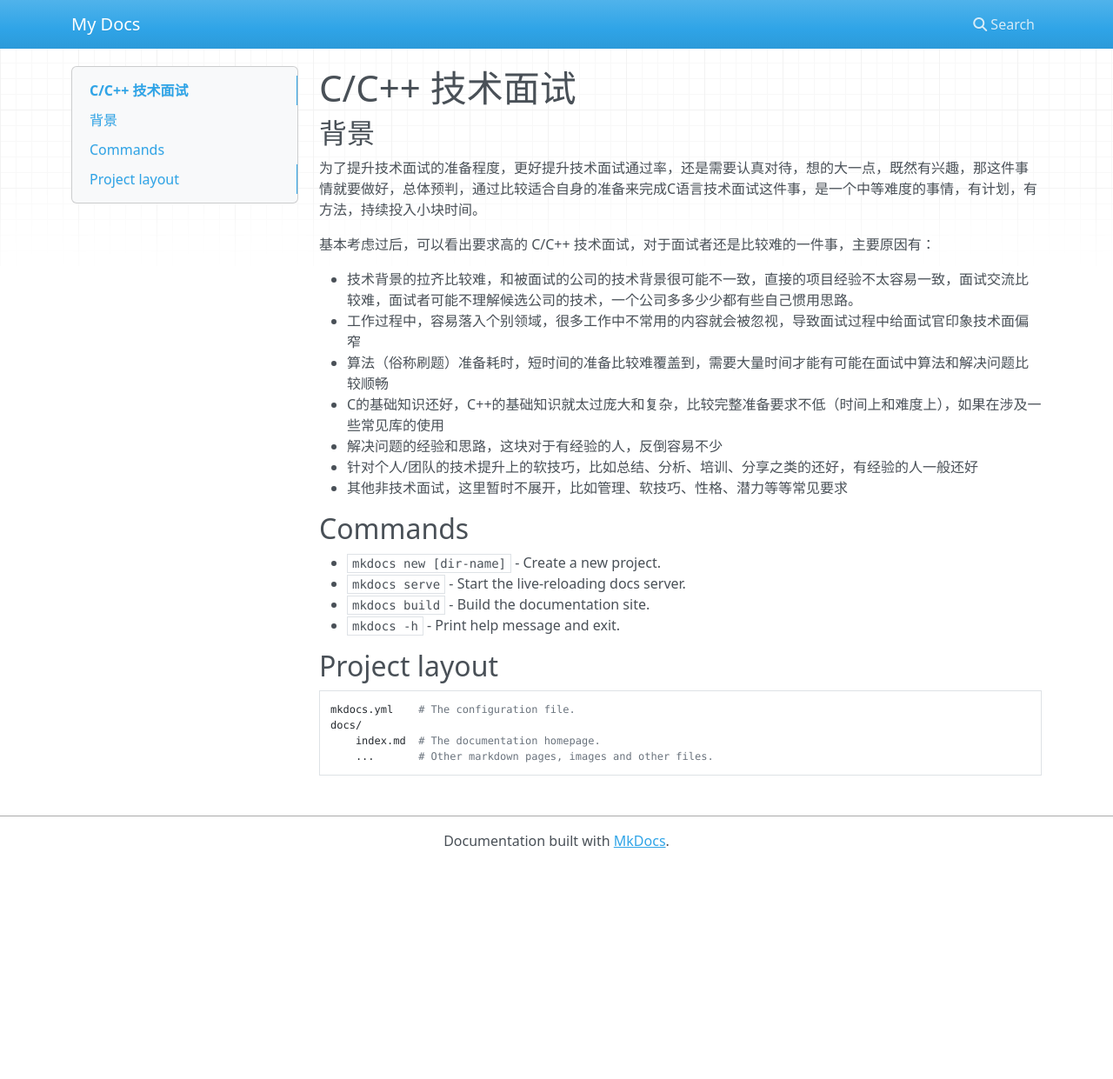
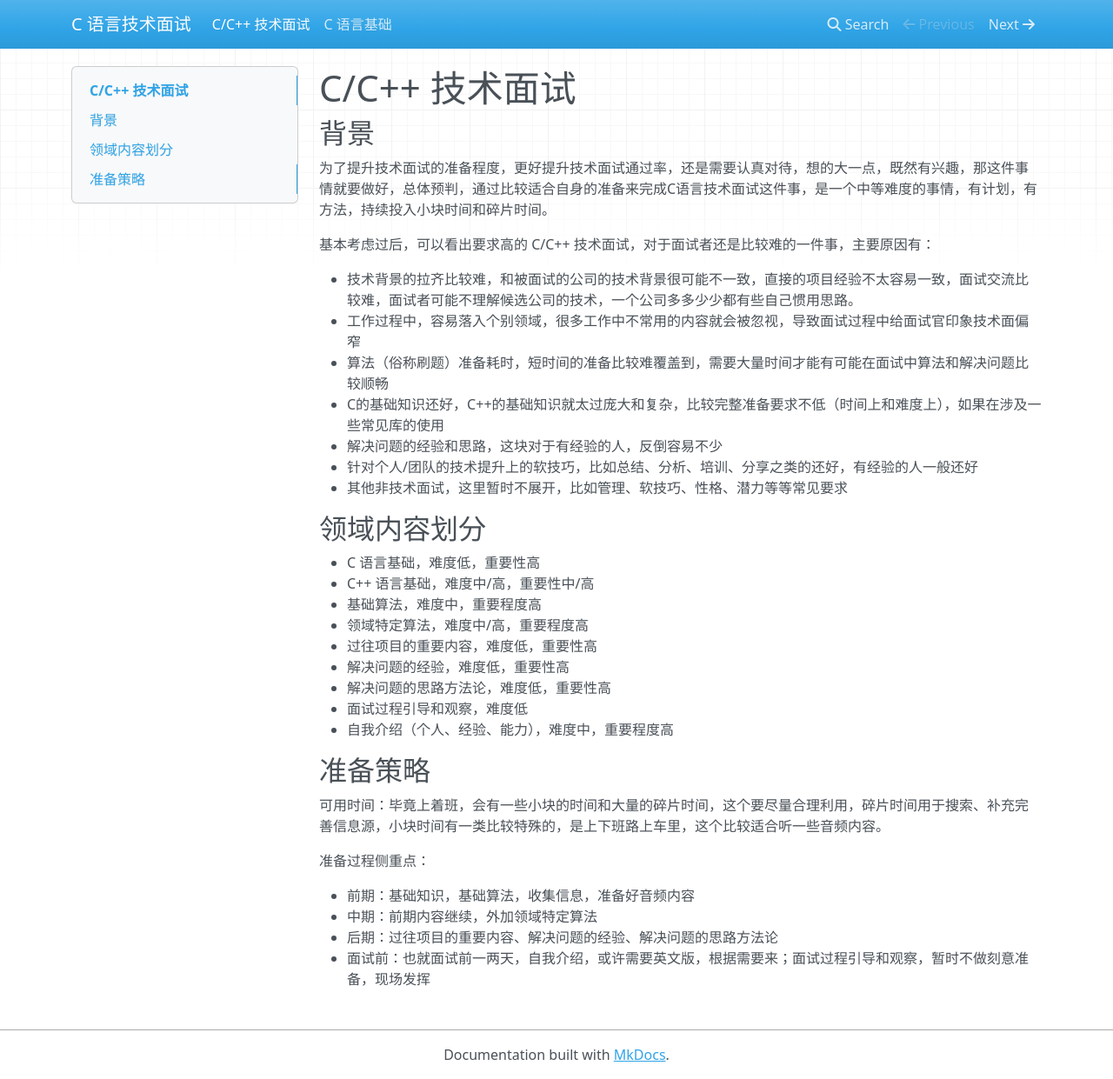
Before and after one commit to renweibo/interview-c, an MkDocs documentation site: the page built from docs/index.md, in a window 1280 px wide and 1241 px high. Shown: the whole window at 87% size. Built offline with MkDocs 1.6.1, drawn with Linux system fonts in a browser that asks for light colours; nearby versions of some CDN libraries.

Commit message:
[feat] minor update

```diff
--- /dev/null
+++ b/docs/basic_c.md
@@ -0,0 +1 @@
+# C 语言基础
--- a/docs/index.md
+++ b/docs/index.md
@@ -2,7 +2,7 @@
 
 ## 背景
 
-为了提升技术面试的准备程度，更好提升技术面试通过率，还是需要认真对待，想的大一点，既然有兴趣，那这件事情就要做好，总体预判，通过比较适合自身的准备来完成C语言技术面试这件事，是一个中等难度的事情，有计划，有方法，持续投入小块时间。
+为了提升技术面试的准备程度，更好提升技术面试通过率，还是需要认真对待，想的大一点，既然有兴趣，那这件事情就要做好，总体预判，通过比较适合自身的准备来完成C语言技术面试这件事，是一个中等难度的事情，有计划，有方法，持续投入小块时间和碎片时间。
 
 基本考虑过后，可以看出要求高的 C/C++ 技术面试，对于面试者还是比较难的一件事，主要原因有：
 
@@ -14,16 +14,25 @@
 - 针对个人/团队的技术提升上的软技巧，比如总结、分析、培训、分享之类的还好，有经验的人一般还好
 - 其他非技术面试，这里暂时不展开，比如管理、软技巧、性格、潜力等等常见要求
 
-## Commands
+## 领域内容划分
 
-* `mkdocs new [dir-name]` - Create a new project.
-* `mkdocs serve` - Start the live-reloading docs server.
-* `mkdocs build` - Build the documentation site.
-* `mkdocs -h` - Print help message and exit.
+* C 语言基础，难度低，重要性高
+* C++ 语言基础，难度中/高，重要性中/高
+* 基础算法，难度中，重要程度高
+* 领域特定算法，难度中/高，重要程度高
+* 过往项目的重要内容，难度低，重要性高
+* 解决问题的经验，难度低，重要性高
+* 解决问题的思路方法论，难度低，重要性高
+* 面试过程引导和观察，难度低
+* 自我介绍（个人、经验、能力），难度中，重要程度高
 
-## Project layout
+## 准备策略
 
-    mkdocs.yml    # The configuration file.
-    docs/
-        index.md  # The documentation homepage.
-        ...       # Other markdown pages, images and other files.
+可用时间：毕竟上着班，会有一些小块的时间和大量的碎片时间，这个要尽量合理利用，碎片时间用于搜索、补充完善信息源，小块时间有一类比较特殊的，是上下班路上车里，这个比较适合听一些音频内容。
+
+准备过程侧重点：
+
+- 前期：基础知识，基础算法，收集信息，准备好音频内容
+- 中期：前期内容继续，外加领域特定算法
+- 后期：过往项目的重要内容、解决问题的经验、解决问题的思路方法论
+- 面试前：也就面试前一两天，自我介绍，或许需要英文版，根据需要来；面试过程引导和观察，暂时不做刻意准备，现场发挥
--- a/mkdocs.yml
+++ b/mkdocs.yml
@@ -1 +1 @@
-site_name: My Docs
+site_name: C 语言技术面试
```
Also changed, not shown: README.md (+1 -1 lines).
